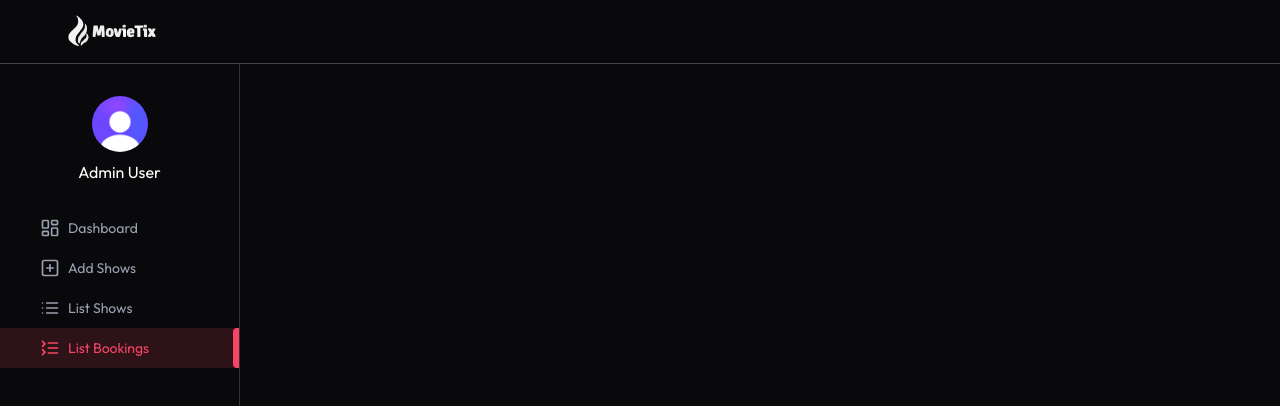
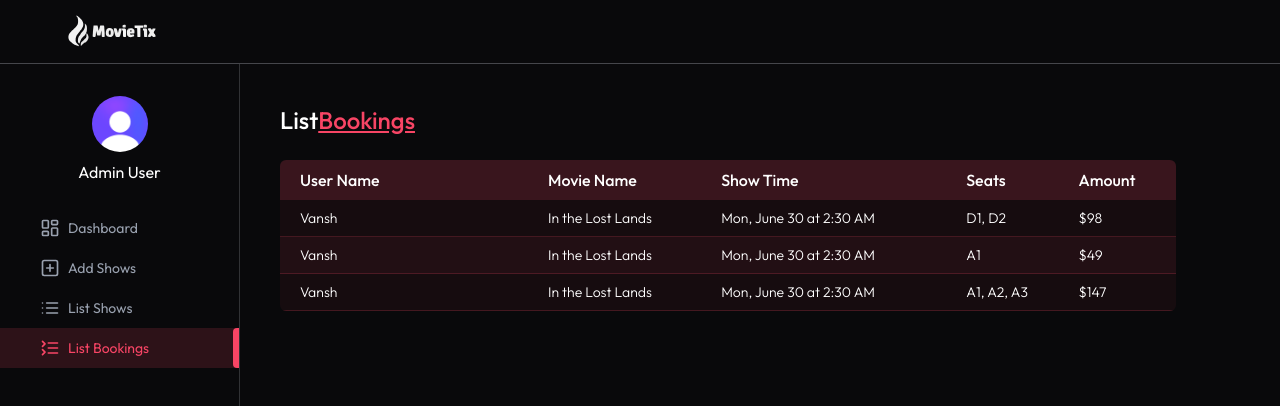
Before and after one commit to VKGarg7/MovieTix, a React (Vite) app in the folder client/: page /admin/list-bookings in a window 1280 px wide. Shown: the top 406 px of the page. Built offline with nearby package versions, Linux system fonts and the light colour scheme.

Commit message:
ListBookings

```diff
--- a/client/src/pages/admin/ListBookings.jsx
+++ b/client/src/pages/admin/ListBookings.jsx
@@ -1,11 +1,56 @@
-import React from 'react'
+import React, { useEffect, useState } from 'react'
+import { dummyBookingData } from '../../assets/assets';
+import Loading from '../../components/Loading';
+import Title from '../../components/admin/Title';
+import { dateFormat } from "../../lib/dateFomat";
 
 const ListBookings = () => {
-  return (
-    <div>
+  const currency = import.meta.env.VITE_CURRENCY
 
-    </div>
-  )
+  const [bookings , setBookings] = useState([]);
+  const [isLoading, setIsLoading] = useState(true);
+
+  const getAllBookings = async () => {
+    setBookings(dummyBookingData)
+    setIsLoading(false);
+  };
+
+  useEffect(() => {
+    getAllBookings();
+  },[]);
+
+  return !isLoading ? (
+    <>
+     <Title text1="List" text2="Bookings"/>
+     <div className='max-w-4xl mt-6 overflow-x-auto'>
+      <table className='w-full border-collapse rounded-md overflow-hidden text-nowrap'>
+
+        <thead>
+          <tr className='bg-primary/20 text-left text-white'>
+            <th className='p-2 font-medium pl-5'>User Name</th>
+            <th className='p-2 font-medium'>Movie Name</th>
+            <th className='p-2 font-medium'>Show Time</th>
+            <th className='p-2 font-medium'>Seats</th>
+            <th className='p-2 font-medium'>Amount</th>
+          </tr>
+        </thead>
+
+        <tbody className='text-sm font-light'>
+          {bookings.map((item, index) => (
+            <tr key={index} className='border-b border-primary/20 bg-primary/5 even:bg-primary/10'>
+              <td className='p-2 min-w-45 pl-5'>{item.user.name}</td>
+              <td className='p-2'>{item.show.movie.title}</td>
+              <td className='p-2'>{dateFormat(item.show.showDateTime)}</td>
+              <td className='p-2'>{Object.keys(item.bookedSeats).map(seat => item.bookedSeats[seat]).join(", ")}</td>
+              <td className='p-2'>{currency}{item.amount}</td>
+            </tr>
+          ))}
+        </tbody>
+
+      </table>
+     </div>
+    </>
+  ) : <Loading />
 }
 
 export default ListBookings
```
